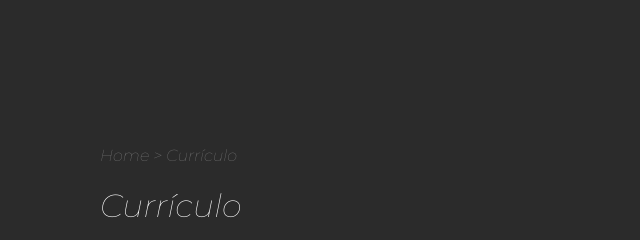
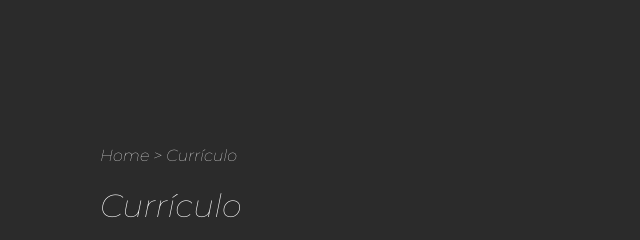
Before and after one commit to VictaoDoSax/MeuCurriculo, a plain HTML site: page curriculo.html in a window 1280 px wide. Shown: the top 240 px of the page, 0-640 px from the left. Drawn offline with Linux system fonts and the light colour scheme.

Commit message:
Atualiza HTML e CSS

```diff
--- a/curriculo.html
+++ b/curriculo.html
@@ -26,7 +26,7 @@
 
 			<div class="main">
 
-				<ul style="color: grey;" class="caminho">
+				<ul style="color: white;" class="caminho">
 					<li>Home</li>
 					<li>></li>
 					<li>Currículo</li>
```
